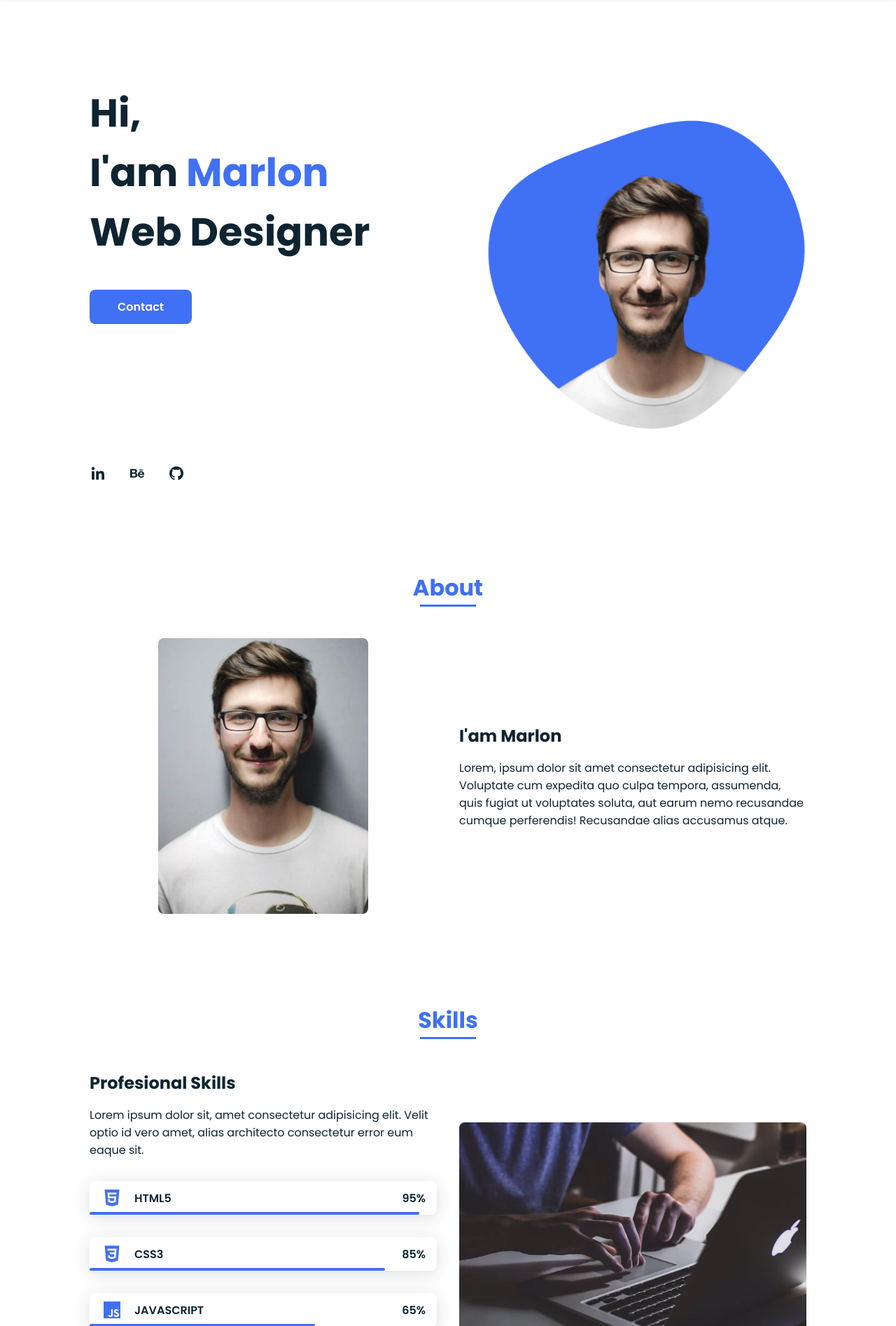
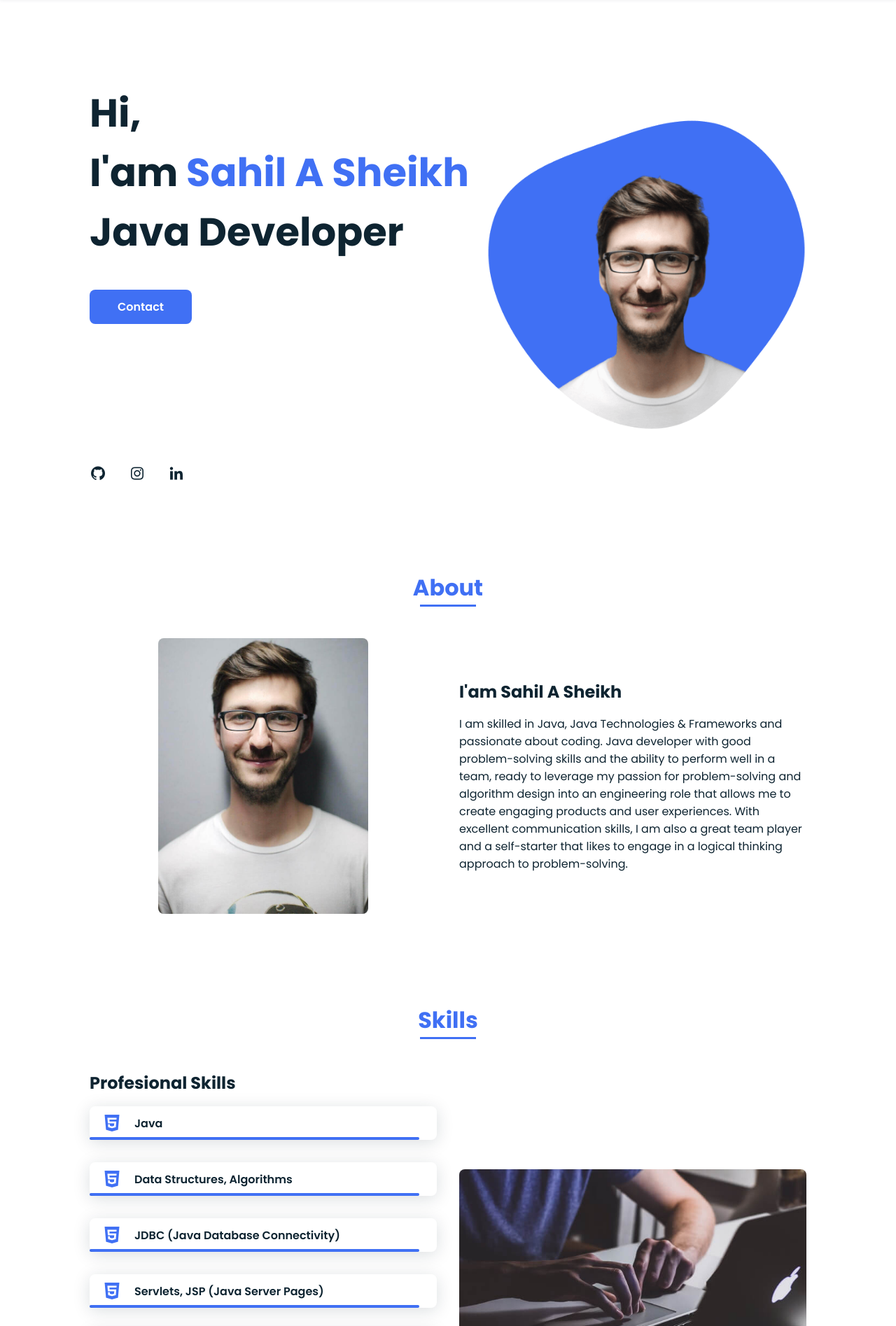
Before and after one commit to sahilasheikh/My-Portfolio, a PHP site: page / in a window 1280 px wide. Shown: the part 64-1959 px from the top of the page at 70% size. Run offline with PHP 8.4, Linux system fonts and the light colour scheme.

Commit message:
details added

```diff
--- a/assets/css/styles.css
+++ b/assets/css/styles.css
@@ -288,17 +288,8 @@ img{
   border-radius: .5rem;
   z-index: var(--z-back);
 }
-.skills__html{
+.skills__bar_width{
   width: 95%;
-}
-.skills__css{
-  width: 85%;
-}
-.skills__js{
-  width: 65%;
-}
-.skills__ux{
-  width: 85%;
 }
 .skills__img{
   border-radius: .5rem;
--- a/index.html
+++ b/index.html
@@ -39,15 +39,15 @@
             <!--===== HOME =====-->
             <section class="home bd-grid" id="home">
                 <div class="home__data">
-                    <h1 class="home__title">Hi,<br>I'am <span class="home__title-color">Marlon</span><br> Web Designer</h1>
+                    <h1 class="home__title">Hi,<br>I'am <span class="home__title-color">Sahil A Sheikh</span><br> Java Developer</h1>
 
-                    <a href="#" class="button">Contact</a>
+                    <a href="#contact" class="button">Contact</a>
                 </div>
 
                 <div class="home__social">
-                    <a href="" class="home__social-icon"><i class='bx bxl-linkedin'></i></a>
-                    <a href="" class="home__social-icon"><i class='bx bxl-behance' ></i></a>
-                    <a href="" class="home__social-icon"><i class='bx bxl-github' ></i></a>
+                    <a href="http://www.github.com/sahilasheikh" class="home__social-icon"><i class='bx bxl-github' ></i></a>
+                    <a href="http://www.instagram.com/sahil.asheikh" class="home__social-icon"><i class='bx bxl-instagram' ></i></a>
+                    <a href="http://www.linkedin.com/in/sahilasheikh" class="home__social-icon"><i class='bx bxl-linkedin'></i></a>
                 </div>
 
                 <div class="home__img">
@@ -65,8 +65,8 @@
                     </div>
 
                     <div>
-                        <h2 class="about__subtitle">I'am Marlon</h2>
-                        <p class="about__text">Lorem, ipsum dolor sit amet consectetur adipisicing elit. Voluptate cum expedita quo culpa tempora, assumenda, quis fugiat ut voluptates soluta, aut earum nemo recusandae cumque perferendis! Recusandae alias accusamus atque.</p>
+                        <h2 class="about__subtitle">I'am Sahil A Sheikh</h2>
+                        <p class="about__text">I am skilled in Java, Java Technologies & Frameworks and passionate about coding. Java developer with good problem-solving skills and the ability to perform well in a team, ready to leverage my passion for problem-solving and algorithm design into an engineering role that allows me to create engaging products and user experiences. With excellent communication skills, I am also a great team player and a self-starter that likes to engage in a logical thinking approach to problem-solving.</p>
                     </div>
                 </div>
             </section>
@@ -78,53 +78,89 @@
                 <div class="skills__container bd-grid">
                     <div>
                         <h2 class="skills__subtitle">Profesional Skills</h2>
-                        <p class="skills__text">Lorem ipsum dolor sit, amet consectetur adipisicing elit. Velit optio id vero amet, alias architecto consectetur error eum eaque sit.</p>
+
                         <div class="skills__data">
                             <div class="skills__names">
                                 <i class='bx bxl-html5 skills__icon'></i>
-                                <span class="skills__name">HTML5</span>
+                                <span class="skills__name">Java</span>
                             </div>
-                            <div class="skills__bar skills__html">
+                            <div class="skills__bar skills__bar_width">
 
                             </div>
                             <div>
-                                <span class="skills__percentage">95%</span>
+                                <span class="skills__percentage"></span>
+                            </div>
+                        </div>
+                        <div class="skills__data">
+                            <div class="skills__names">
+                                <i class='bx bxl-html5 skills__icon'></i>
+                                <span class="skills__name">Data Structures, Algorithms</span>
+                            </div>
+                            <div class="skills__bar skills__bar_width">
+
+                            </div>
+                            <div>
+                                <span class="skills__percentage"></span>
+                            </div>
+                        </div>
+                        <div class="skills__data">
+                            <div class="skills__names">
+                                <i class='bx bxl-html5 skills__icon'></i>
+                                <span class="skills__name">JDBC (Java Database Connectivity)</span>
+                            </div>
+                            <div class="skills__bar skills__bar_width">
+
+                            </div>
+                            <div>
+                                <span class="skills__percentage"></span>
+                            </div>
+                        </div>
+                        <div class="skills__data">
+                            <div class="skills__names">
+                                <i class='bx bxl-html5 skills__icon'></i>
+                                <span class="skills__name">Servlets, JSP (Java Server Pages)</span>
+                            </div>
+                            <div class="skills__bar skills__bar_width">
+
+                            </div>
+                            <div>
+                                <span class="skills__percentage"></span>
                             </div>
                         </div>
                         <div class="skills__data">
                             <div class="skills__names">
                                 <i class='bx bxl-css3 skills__icon'></i>
-                                <span class="skills__name">CSS3</span>
+                                <span class="skills__name">Spring MVC, SpringBoot</span>
                             </div>
-                            <div class="skills__bar skills__css">
+                            <div class="skills__bar skills__bar_width">
 
                             </div>
                             <div>
-                                <span class="skills__percentage">85%</span>
+                                <span class="skills__percentage"></span>
                             </div>
                         </div>
                         <div class="skills__data">
                             <div class="skills__names">
                                 <i class='bx bxl-javascript skills__icon' ></i>
-                                <span class="skills__name">JAVASCRIPT</span>
+                                <span class="skills__name">Angular</span>
                             </div>
-                            <div class="skills__bar skills__js">
+                            <div class="skills__bar skills__bar_width">
 
                             </div>
                             <div>
-                                <span class="skills__percentage">65%</span>
+                                <span class="skills__percentage"></span>
                             </div>
                         </div>
                         <div class="skills__data">
                             <div class="skills__names">
                                 <i class='bx bxs-paint skills__icon'></i>
-                                <span class="skills__name">UX/UI</span>
+                                <span class="skills__name">Git, GitHub</span>
                             </div>
-                            <div class="skills__bar skills__ux">
+                            <div class="skills__bar skills__bar_width">
 
                             </div>
                             <div>
-                                <span class="skills__percentage">85%</span>
+                                <span class="skills__percentage"></span>
                             </div>
                         </div>
                     </div>
@@ -141,22 +177,22 @@
 
                 <div class="work__container bd-grid">
                     <div class="work__img">
-                        <img src="assets/img/work1.jpg" alt="">
+                        <a href="https://www.google.com"><img src="assets/img/work1.jpg" alt=""></a>
                     </div>
                     <div class="work__img">
-                        <img src="assets/img/work2.jpg" alt="">
+                        <a href="https://www.google.com"><img src="assets/img/work2.jpg" alt=""></a>
                     </div>
                     <div class="work__img">
-                        <img src="assets/img/work3.jpg" alt="">
+                        <a href="https://www.google.com"><img src="assets/img/work3.jpg" alt=""></a>
                     </div>
                     <div class="work__img">
-                        <img src="assets/img/work4.jpg" alt="">
+                        <a href="https://www.google.com"><img src="assets/img/work4.jpg" alt=""></a>
                     </div>
                     <div class="work__img">
-                        <img src="assets/img/work5.jpg" alt="">
+                        <a href="https://www.google.com"><img src="assets/img/work5.jpg" alt=""></a>
                     </div>
                     <div class="work__img">
-                        <img src="assets/img/work6.jpg" alt="">
+                        <a href="https://www.google.com"><img src="assets/img/work6.jpg" alt=""></a>
                     </div>
                 </div>
             </section>
@@ -170,7 +206,7 @@
                         <input type="text" placeholder="Name" class="contact__input">
                         <input type="mail" placeholder="Email" class="contact__input">
                         <textarea name="" id="" cols="0" rows="10" class="contact__input"></textarea>
-                        <input type="button" value="Enviar" class="contact__button button">
+                        <input type="button" value="Send" class="contact__button button">
                     </form>
                 </div>
             </section>
@@ -178,11 +214,11 @@
 
         <!--===== FOOTER =====-->
         <footer class="footer">
-            <p class="footer__title">Marlon</p>
+            <p class="footer__title">Sahil A Sheikh</p>
             <div class="footer__social">
-                <a href="#" class="footer__icon"><i class='bx bxl-facebook' ></i></a>
-                <a href="#" class="footer__icon"><i class='bx bxl-instagram' ></i></a>
-                <a href="#" class="footer__icon"><i class='bx bxl-twitter' ></i></a>
+                <a href="http://www.github.com/sahilasheikh" class="footer__icon"><i class='bx bxl-github' ></i></a>
+                <a href="http://www.linkedin.com/in/sahilasheikh" class="footer__icon"><i class='bx bxl-linkedin' ></i></a>
+                <a href="http://www.instagram.com/sahil.asheikh" class="footer__icon"><i class='bx bxl-instagram' ></i></a>
             </div>
             <p>&#169; 2020 copyright all right reserved</p>
         </footer>
```
Also changed, not shown: README.md.
